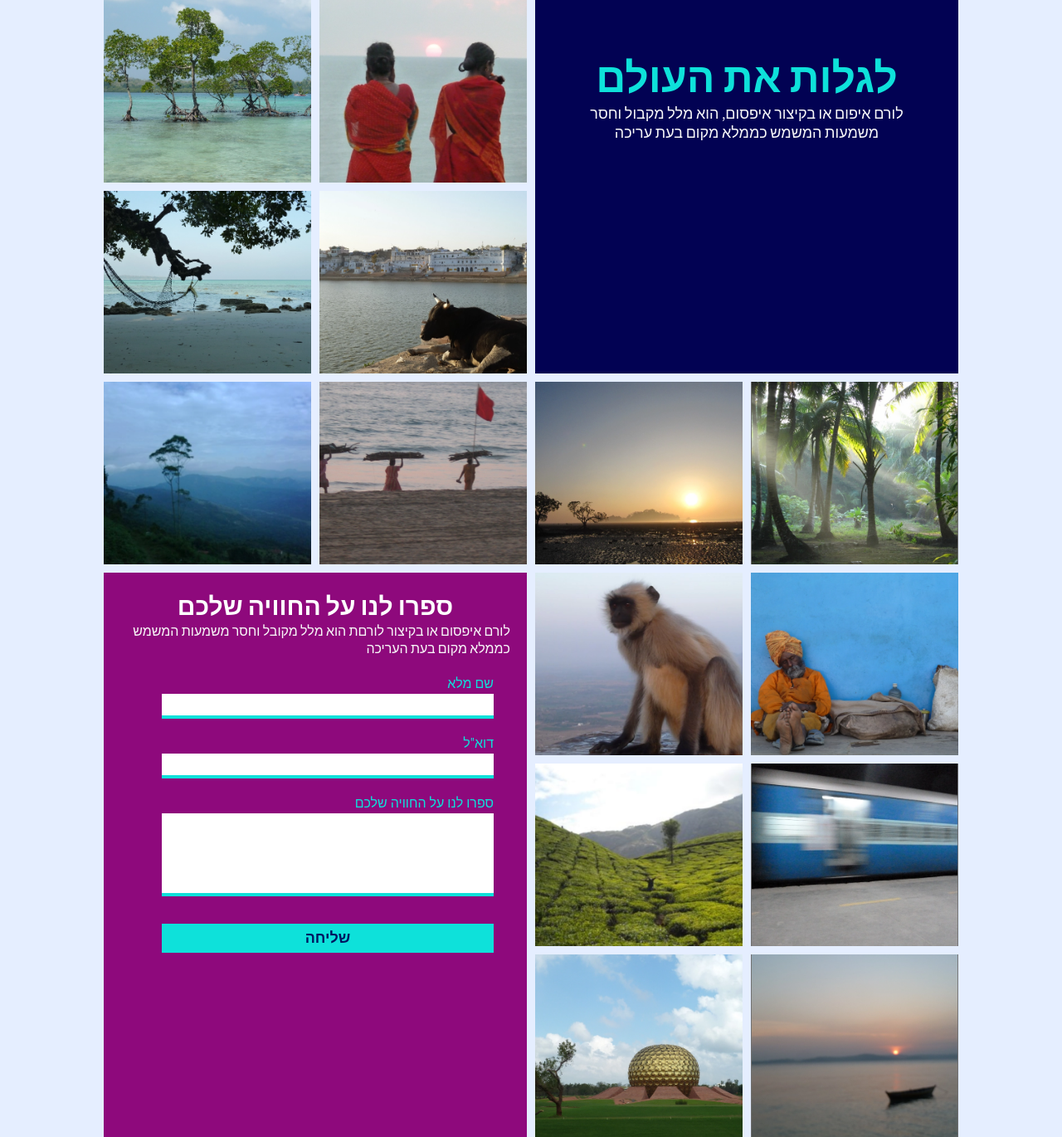
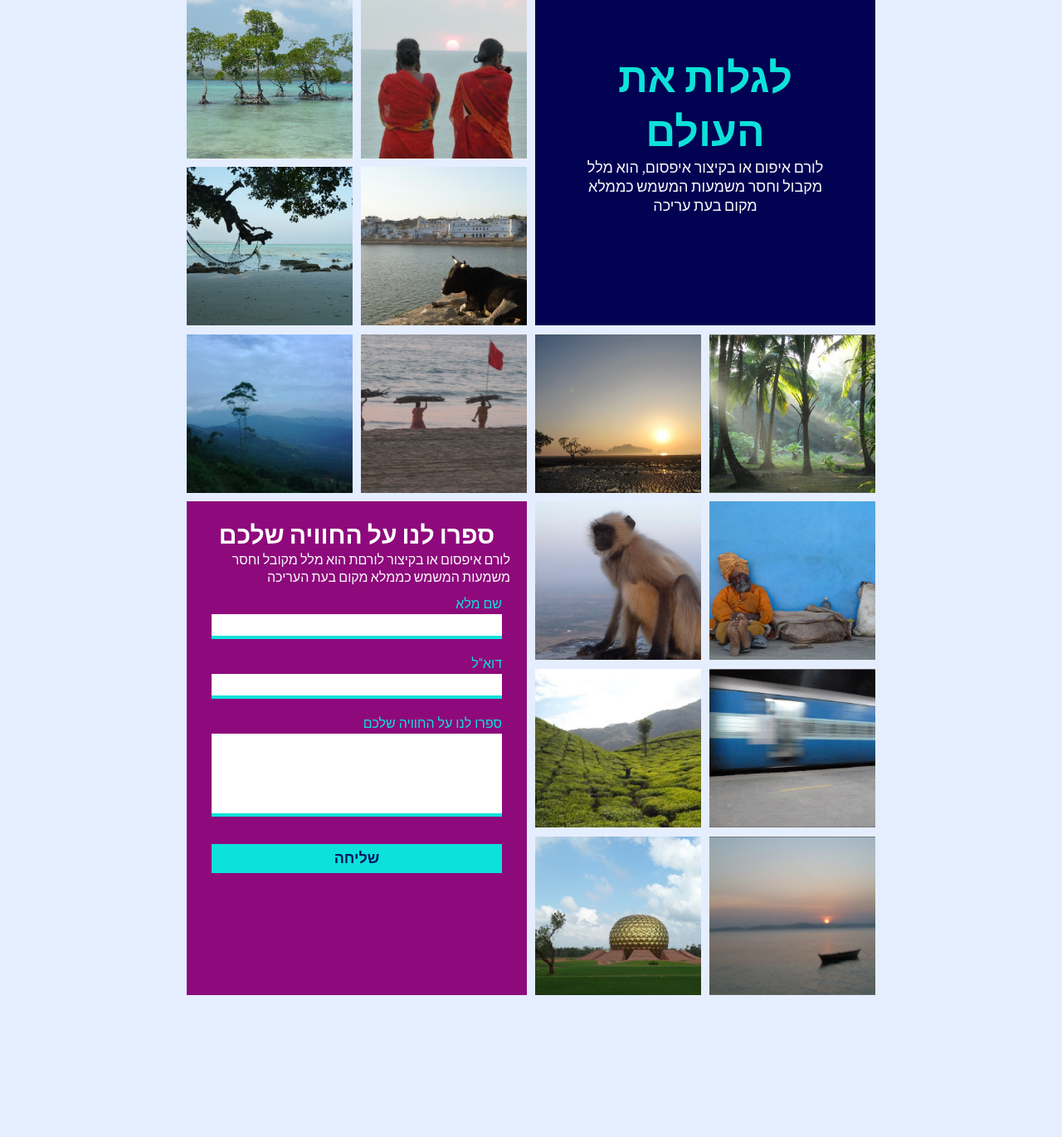
Before and after one commit to Liat3010/LiatPinhasProject, a plain HTML site: page projects/Discover/index.html in a window 1280 px wide. Shown: the whole page at 83% size. After the commit the page ends 1200 px from the top, so only its background shows below. Drawn offline with Linux system fonts and the light colour scheme.

Commit message:
update13

```diff
--- a/projects/Discover/style/style.css
+++ b/projects/Discover/style/style.css
@@ -76,8 +76,8 @@ body{
 
 .grid-container{
     margin: 0 auto;
-    height: 1370px;
-    width: 1030px;
+    height: 1200px;
+    width: 830px;
     /* background-color: #E5EEFF; */
     display: grid;
     grid-template-areas:
@@ -93,15 +93,15 @@ body{
 }
 
  .pic{
-    width: 250px;
-    height: 220px;
+    width: 200px;
+    height: 191px;
  }
 
 
 
 #discover{
-   width: 510px;
-   height: 450px;
+   width: 410px;
+   height: 392px;
     text-align: center;
     background-color: #020253;
     font-family: "Assistant", sans-serif;
@@ -124,8 +124,8 @@ color: #0EE1DA;
 }
 
 #form{
-    width:510px;
-    height: 680px;
+    width:410px;
+    height: 595px;
     direction: rtl;
     background-color: #8E097C;
     box-sizing: border-box;
@@ -146,7 +146,7 @@ color: #0EE1DA;
 
 }
 .formContant{
-    padding: 20px;
+    padding: 10px;
 }
 
 .labelInput{
@@ -154,14 +154,14 @@ color: #0EE1DA;
    font-family: "Heebo", sans-serif;
 }
 .labelInput input{
-    width: 400px;
+    width: 350px;
     height: 30px;
     border: none;
     border-bottom: #0EE1DA 4px solid;
 }
 
 .submit{
-    width: 400px;
+    width: 350px;
     height: 35px;
     border: none;
     color: #011560;
@@ -279,4 +279,9 @@ color: #0EE1DA;
         "pic11 pic12"
         "pic13 pic14";
     }
-  }
+    /* .pic{width: 180px;  }
+    #discover{width: 370px;}
+    #form{width: 370px;}
+    .labelInput input{ width: 300px;}
+    .submit{width: 300px;} */
+}
```
